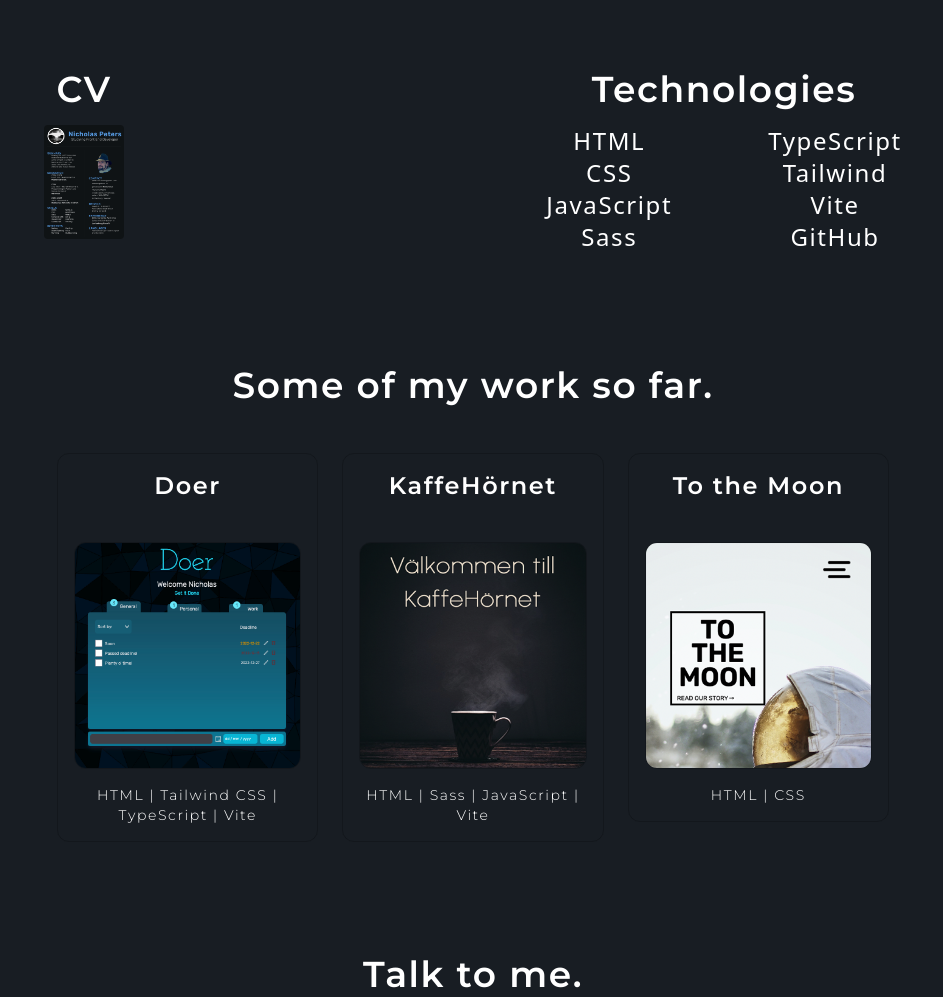
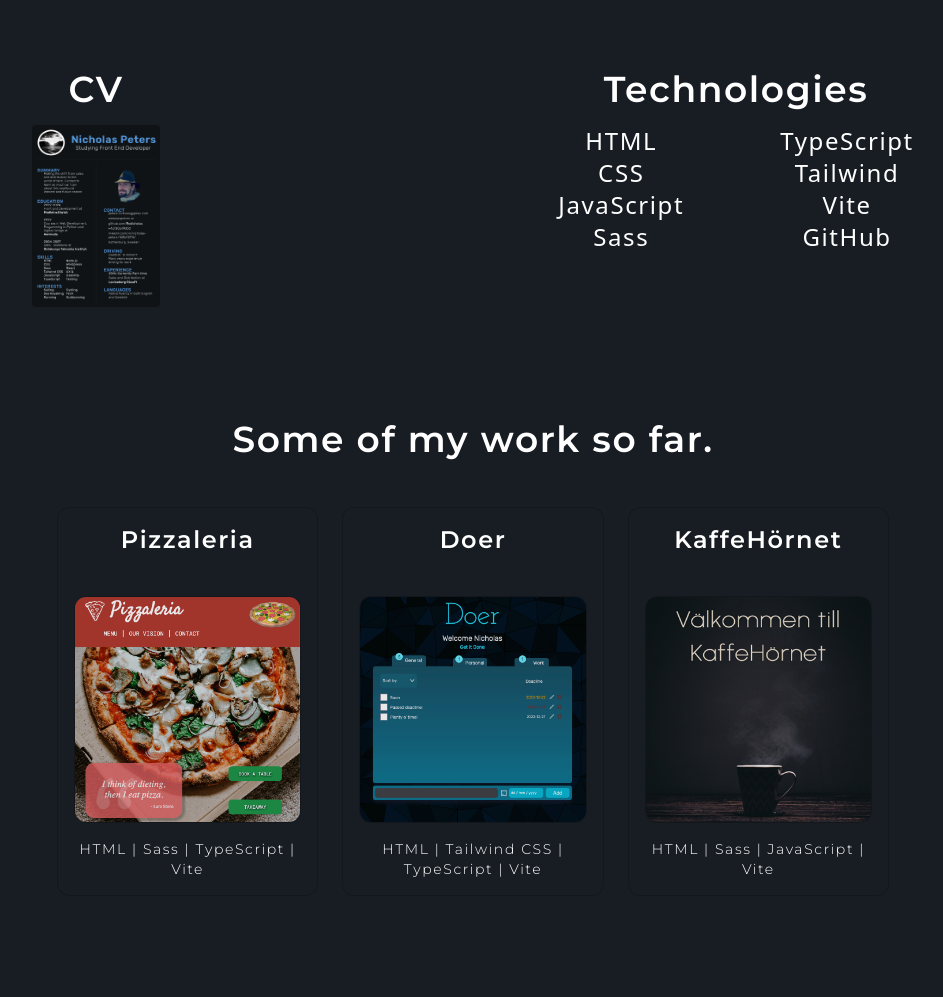
Before and after one commit to Redicholas/Portfolio, a website built with Vite: page index.html in a window 1280 px wide. Shown: the part 763-1760 px from the top of the page, without its empty margins (167-1110 px from the left). Built offline with nearby package versions, Linux system fonts and the light colour scheme.

Commit message:
Add portfolio item

```diff
--- a/index.html
+++ b/index.html
@@ -72,10 +72,10 @@
 
       <!-- CV Thumbnail -->
       <section class="xl:flex h-content mb-20">
-      <div class="mx-auto p-8">
+      <div class="flex flex-col justify-center items-center mx-auto p-8">
         <h3 class="text-center text-xl mb-4 xl:text-4xl">CV</h3>
         <button id="cvThumbnail">
-          <img src="/img/cv-img.png" alt="My Cv" class="rounded cursor-zoom-in xl:w-20"
+          <img src="/img/cv-img.png" alt="My Cv" class="rounded cursor-zoom-in xl:w-32"
           height="100" width="100" />
         </button>
       </div>
--- a/src/main.ts
+++ b/src/main.ts
@@ -9,6 +9,13 @@ const cvModal: HTMLDivElement | null = document.querySelector('#cvModal');
 
 const portfolioItems = [
   {
+    title: 'Pizzaleria',
+    description: 'HTML | Sass | TypeScript | Vite',
+    imageUrl: '/img/pizzaleria.png',
+    imgAlt: 'image of our pizza website',
+    link: 'https://github.com/Medieinstitutet/fed22d-grafiska-verktyg-korsbarstomaterna'
+  },
+  {
     title: 'Doer',
     description: 'HTML | Tailwind CSS | TypeScript | Vite',
     imageUrl: '/img/Doer.png',
@@ -19,16 +26,16 @@ const portfolioItems = [
     title: 'KaffeHörnet',
     description: 'HTML | Sass | JavaScript | Vite',
     imageUrl: './img/kaffeHornet.png',
-    imgAlt: 'image of my coffee corner website',
+    imgAlt: 'image of our coffee corner website',
     link: 'https://redicholas.github.io/KaffeHornet/',
   },
-  {
-    title: 'To the Moon',
-    description: 'HTML | CSS',
-    imageUrl: '../img/to-the-moon.png',
-    imgAlt: 'image of my space ventures website',
-    link: 'https://github.com/Redicholas/space-ventures',
-  },
+  // {
+  //   title: 'To the Moon',
+  //   description: 'HTML | CSS',
+  //   imageUrl: '../img/to-the-moon.png',
+  //   imgAlt: 'image of my space ventures website',
+  //   link: 'https://github.com/Redicholas/space-ventures',
+  // },
 ];
 
 function toggleDarkLight() {
@@ -64,7 +71,7 @@ function showPortfolioItems() {
           ">
           <h3 class="text-center mb-2 text-2xl h-16">${title}</h3>
             <img src="${imageUrl}" alt="${imgAlt}"
-            class="rounded-xl m-auto mb-4 w-full max-w-xs border border-transparentBlack"
+            class="opacity-90 rounded-xl m-auto mb-4 w-full max-w-xs border border-transparentBlack"
             height="100" width="100">
             <p class="text-center text-sm">${description}</p>
         </div>
```
Also changed, not shown: public/img/pizzaleria.png (added).
